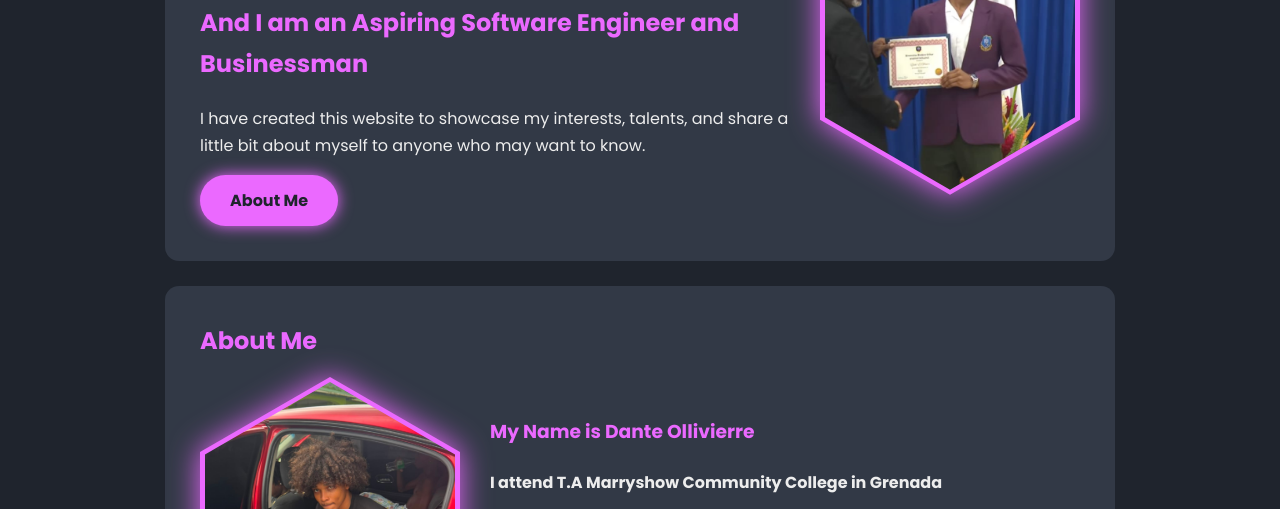
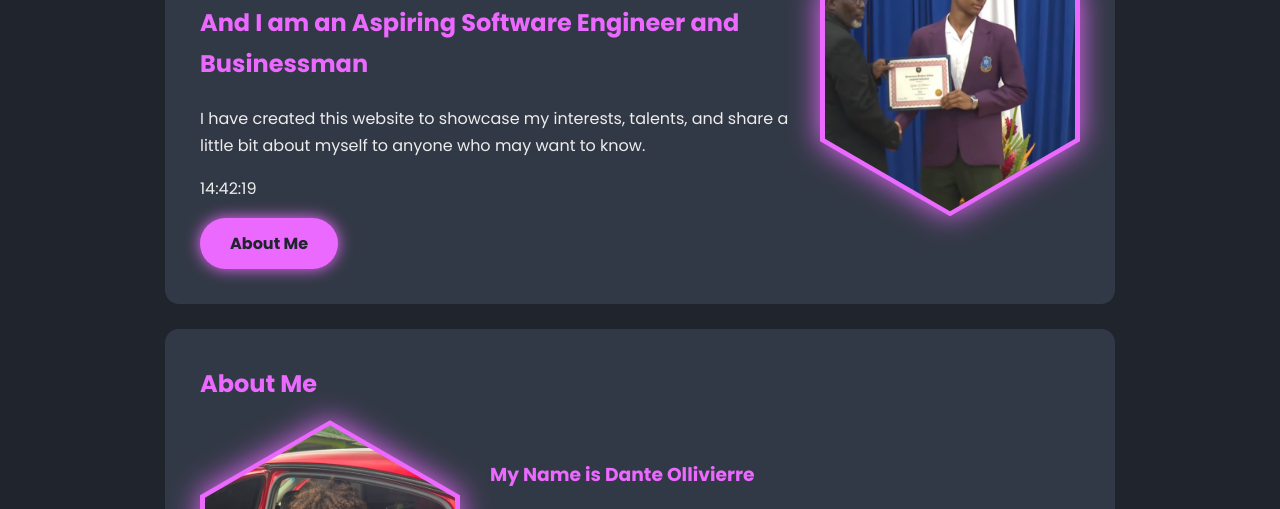
Before and after one commit to danteollivierre-create/Personal-Portfolio-Webpage, a plain HTML site: page index.html in a window 1280 px wide. Shown: the part 255-764 px from the top of the page. Drawn offline with Linux system fonts and the light colour scheme.

Commit message:
running clock

```diff
--- a/index.html
+++ b/index.html
@@ -18,7 +18,7 @@
       <li><a href="portfolio.html">Portfolio</a></li>
       <li><a href="contact.html">Contact</a></li>
       <li><button id="lightModeButton" type="button" name="lightMode">Light Mode</button></li>
-      <li><p id="clock"></p></li>
+
 
     </ul>
   </nav>
@@ -32,6 +32,7 @@
         <p> I have created this website to showcase my interests, talents, and share a little bit
           about myself to anyone who may want to know.
         </p>
+        <p id="clock"></p>
         <a class="btn" href="about.html">About Me</a>
       </div>
       <div class="hex-glow">
--- a/script.js
+++ b/script.js
@@ -5,9 +5,6 @@ window.addEventListener("DOMContentLoaded", () => {
     const lightModeButton = document.getElementById("lightModeButton");
 
     console.log(lightModeButton);
-
-
-
 
 const savedTheme = localStorage.getItem("theme")
 
@@ -56,20 +53,24 @@ if(hour < 12){
 
 alert(message);
 
+
+window.onload = function(){
 const clock = document.getElementById("clock");
 
 function runningClock(){
     const currentTime = new Date();
-    let hours = now.getHours();
-    let minutes = now.getminutes();
-    let seconds = now.getSeconds();
+    let hours = currentTime.getHours();
+    let minutes = currentTime.getMinutes();
+    let seconds = currentTime.getSeconds();
 
-    minutes = string(minutes).padStart(2,"0");
-    seconds = string(minutes).padStart(2,"0");
+    minutes = String(minutes).padStart(2,"0");
+    seconds = String(seconds).padStart(2,"0");
 
  clock.textContent = `${hours}:${minutes}:${seconds}`;
 
 }
 
-updateclock();
-setInterval(updateclock, 1000);
+runningClock();
+setInterval(runningClock, 1000);
+
+};
```
